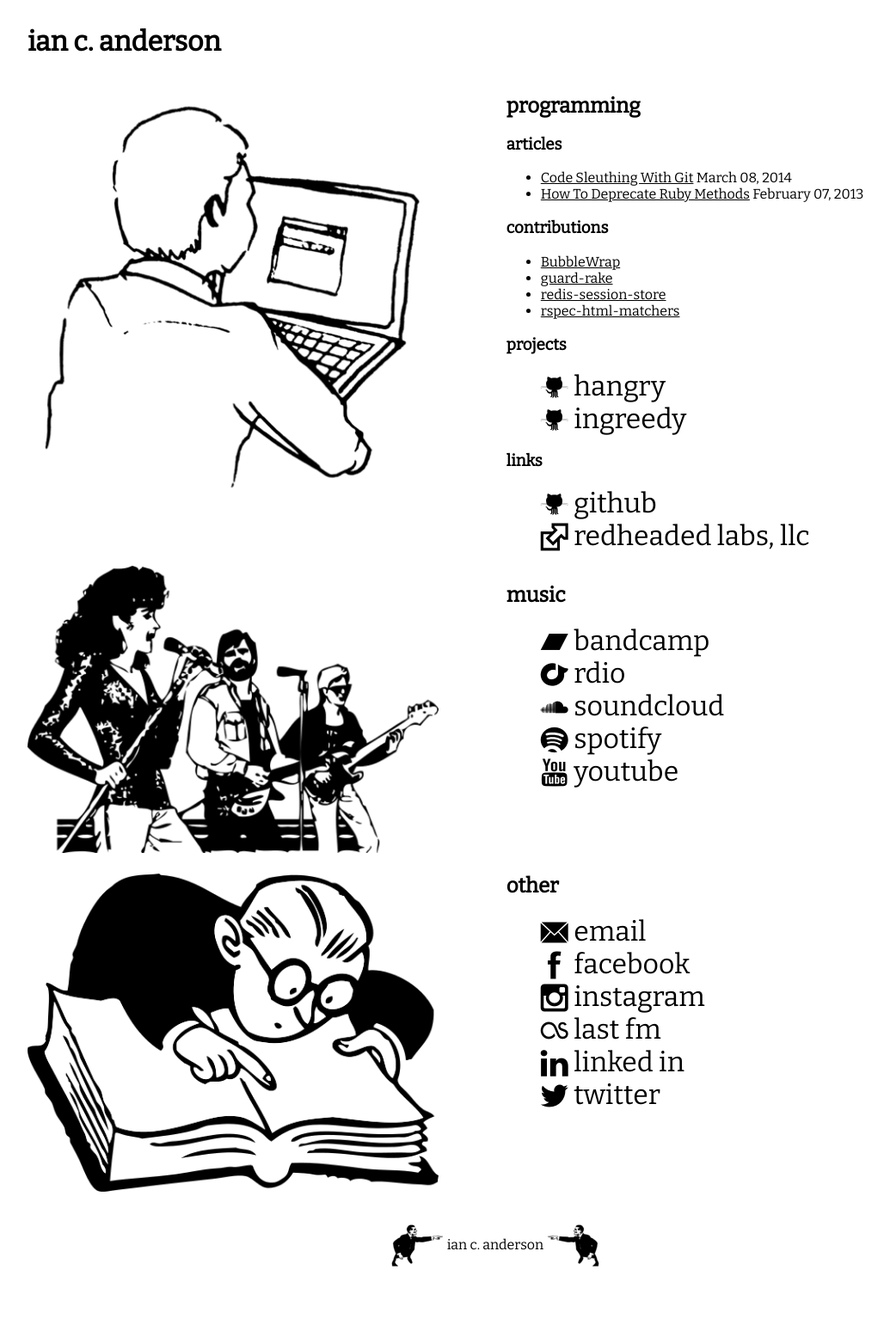
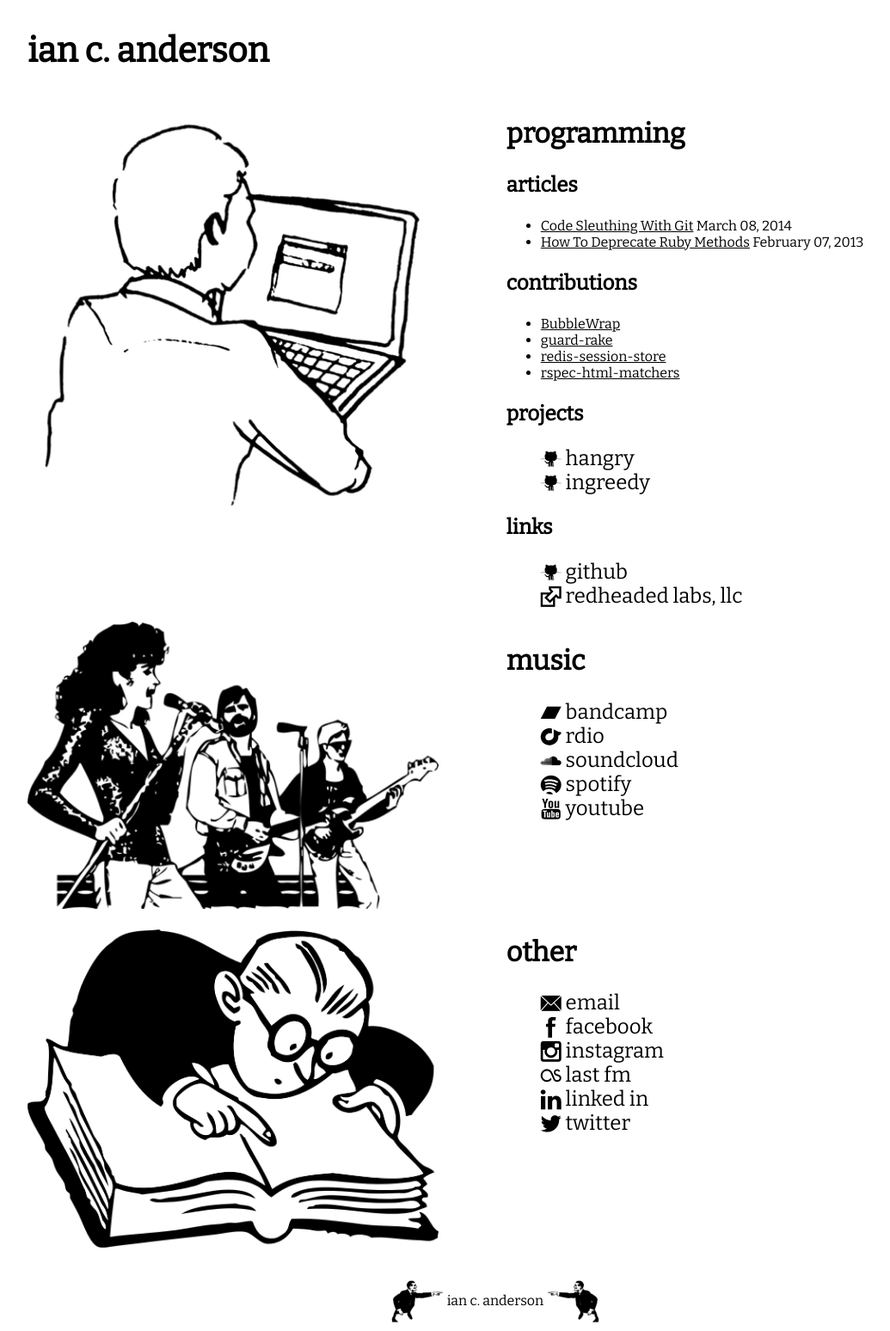
Before and after one commit to iancanderson/iancanderson.github.com, a Jekyll site: the page built from index.html, in a window 1280 px wide. Shown: the whole page at 86% size, without its empty margins (64-1099 px from the left). Built offline with Jekyll 4.4.1, drawn with Linux system fonts in a browser that asks for light colours; some web fonts are replaced; before the commit the page ends 1483 px from its top, so only the background shows below that.

Commit message:
larger header font sizes

```diff
--- a/assets/_home.scss
+++ b/assets/_home.scss
@@ -39,7 +39,7 @@
       text-decoration: none;
     }
     li {
-      font-size: 2rem;
+      font-size: 1.5rem;
     }
   }
 
--- a/css/main.css
+++ b/css/main.css
@@ -314,7 +314,7 @@
     #container ul.brand-links a {
       text-decoration: none; }
     #container ul.brand-links li {
-      font-size: 2rem; }
+      font-size: 1.5rem; }
   #container #other-image img {
     padding-top: 20px; }
 
@@ -357,3 +357,12 @@
   color: black; }
   a:hover {
     color: green; }
+
+h1 {
+  font-size: 2.5rem; }
+
+h2 {
+  font-size: 2rem; }
+
+h3 {
+  font-size: 1.5rem; }
```
Also changed, not shown: assets/main.scss (+12 -0 lines).
